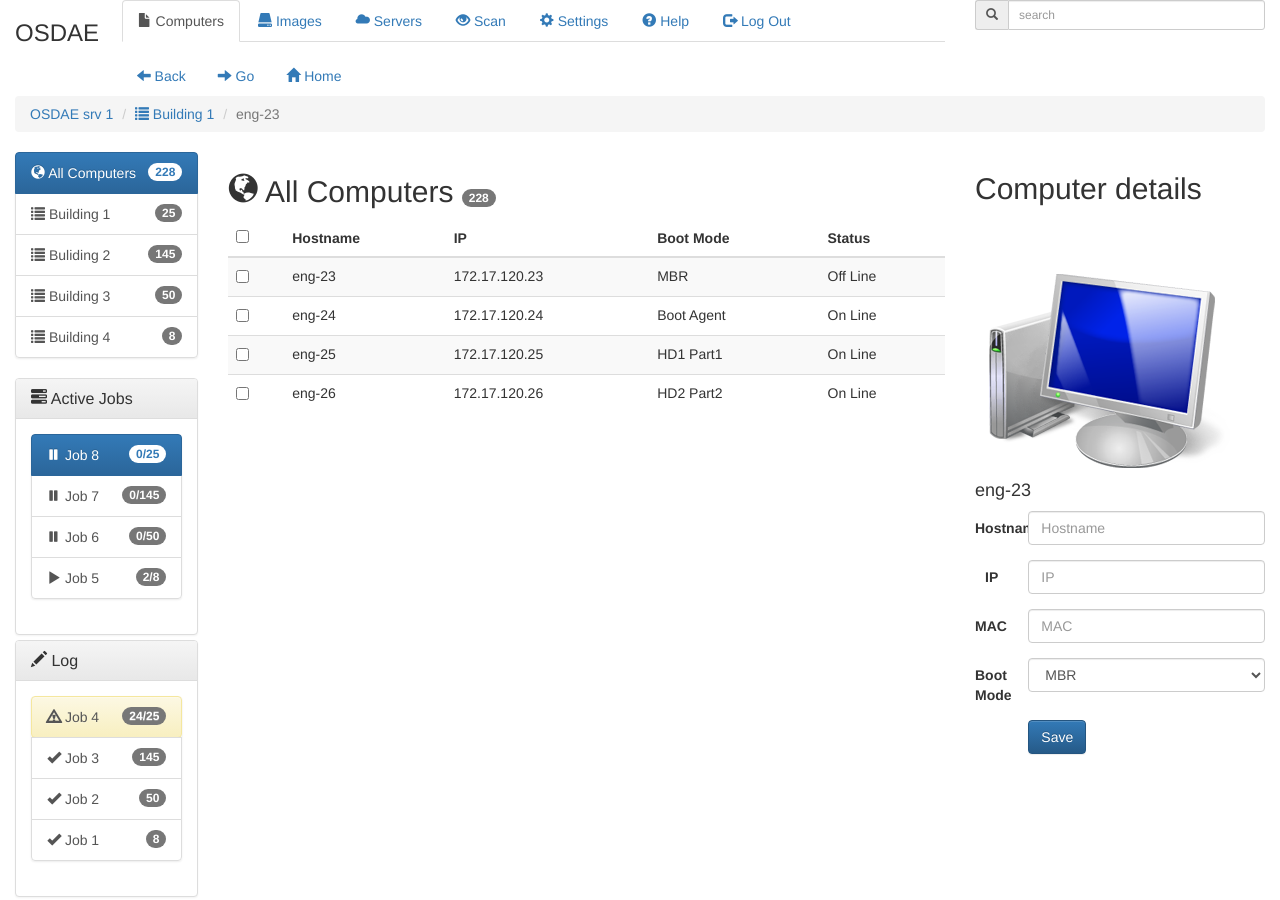
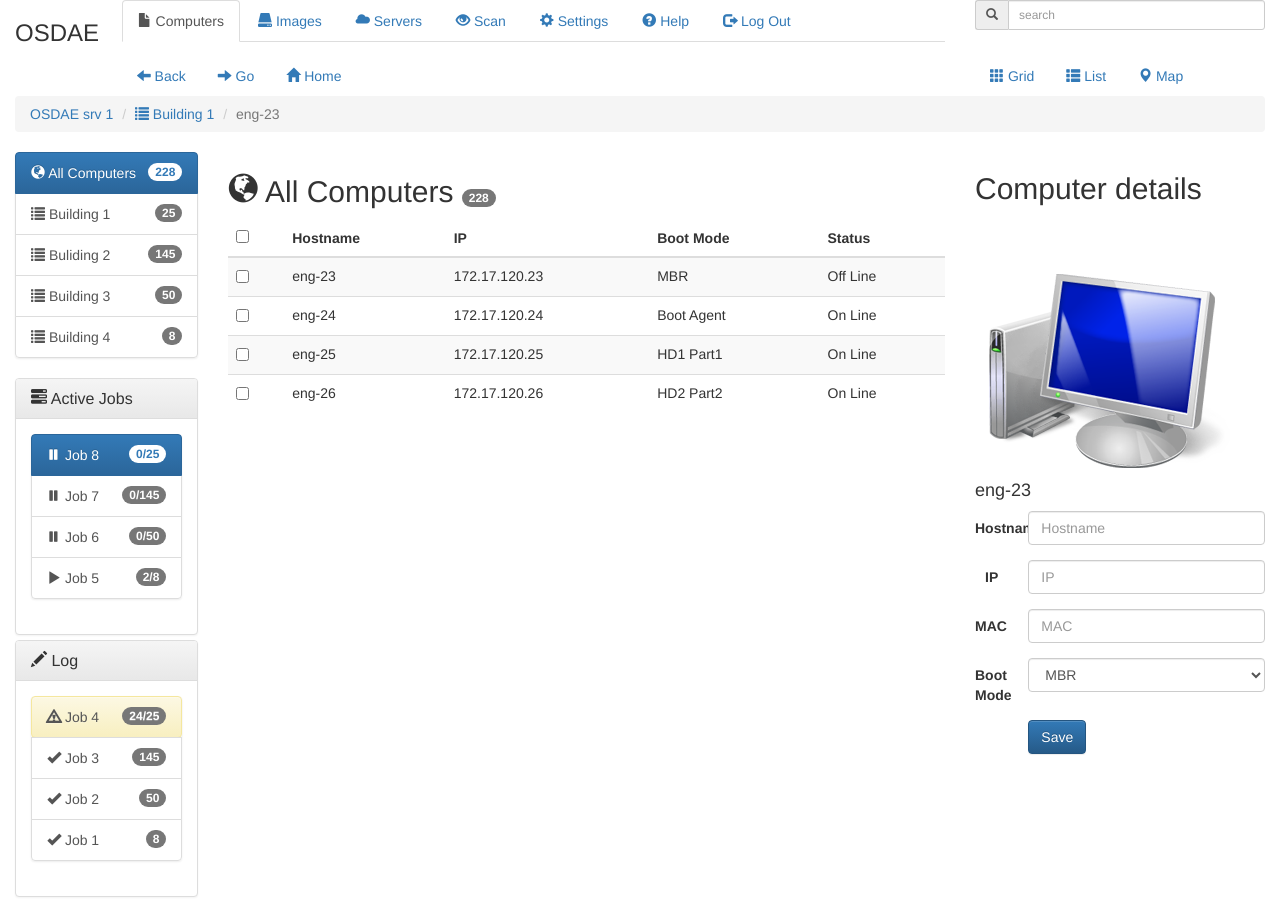
Before and after one commit to Yorus/osdae, a plain HTML site: page main_testing.html in a window 1280 px wide. Shown: the top 900 px of the page. Drawn offline with nearby package versions, Linux system fonts and the light colour scheme.

Commit message:
Add views modes menu

```diff
--- a/main_testing.html
+++ b/main_testing.html
@@ -104,13 +104,20 @@
 			<div class="col-sm-1">
 			</div>
 
-		    <div class="col-sm-11">
+		    <div class="col-sm-8">
 			    <ul class="nav nav-pills">
 			        <li><a href="#"><span class="glyphicon glyphicon-arrow-left"></span> Back</a></li>
 			        <li><a href="#"><span class="glyphicon glyphicon-arrow-right"></span> Go</a></li>
 			        <li><a href="#"><span class="glyphicon glyphicon-home"></span> Home</a></li>
 			    </ul>
 			</div>
+            <div class="col-sm-3">
+                <ul class="nav nav-pills">
+                    <li><a href="#"><span class="glyphicon glyphicon-th"></span> Grid</a></li>
+			        <li><a href="#"><span class="glyphicon glyphicon-th-list"></span> List</a></li>
+			        <li><a href="#"><span class="glyphicon glyphicon-map-marker"></span> Map</a></li>
+			    </ul>
+            </div>
 		</div>
 
         <!-- Breadcrumb -->
```
